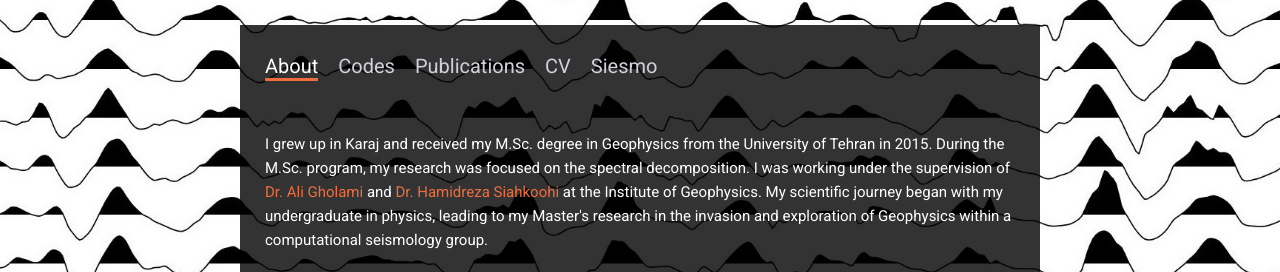
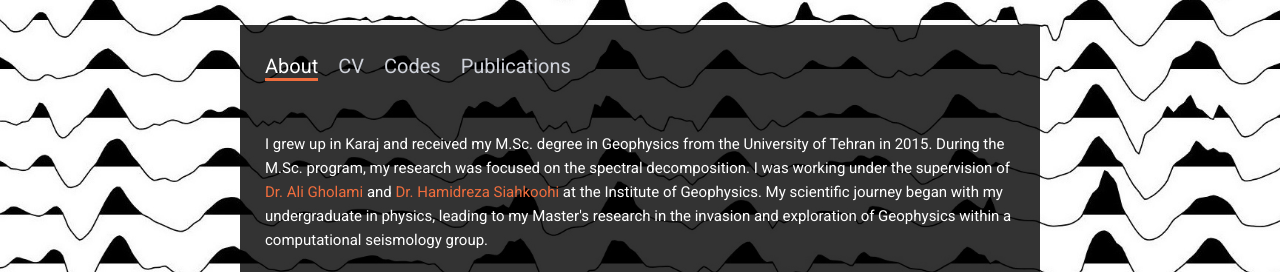
Before and after one commit to MBejvani/bejvani-homepage, a plain HTML site: page index.html in a window 1280 px wide. Shown: the top 272 px of the page. Drawn offline with nearby package versions, Linux system fonts and the light colour scheme; files whose address does not match are found by name.

Commit message:
Update index.html

```diff
--- a/index.html
+++ b/index.html
@@ -32,10 +32,9 @@
       <!-- Menu link fragment #id should match a div id. Example: <a href="#home"> links to <div id="home"></div>  -->
       <ul class="main-menu">
         <li><a href="#about">About</a></li>
+        <li><a href="./files/cv_bejvani.pdf">CV</a></li>
         <li><a href="https://github.com/MBejvani?tab=repositories">Codes</a></li>
         <li><a href="https://scholar.google.com/citations?user=lYZrnVIAAAAJ&hl=en">Publications</a></li>
-        <li><a href="./files/cv_bejvani.pdf">CV</a></li>
-        <li><a href="#siesmo">Siesmo</a></li>
       </ul>
     </header>
 
@@ -50,9 +49,7 @@
               Ali Gholami</a> and <a href="https://rtis2.ut.ac.ir/cv/hamid/?lang=en-gb">Dr. Hamidreza Siahkoohi</a> at the Institute of Geophysics. My scientific journey began with my undergraduate
               in physics, leading to my Master's research in the invasion and exploration of Geophysics within a computational seismology group.
             </p>
-          </div>
 
-          <div id="siesmo" class="content-region hide">
             <P>
               <h3>Intrests</h3>
               <blockquote>
```
